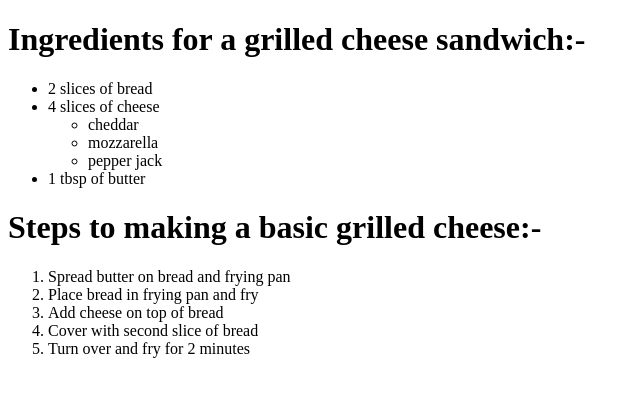
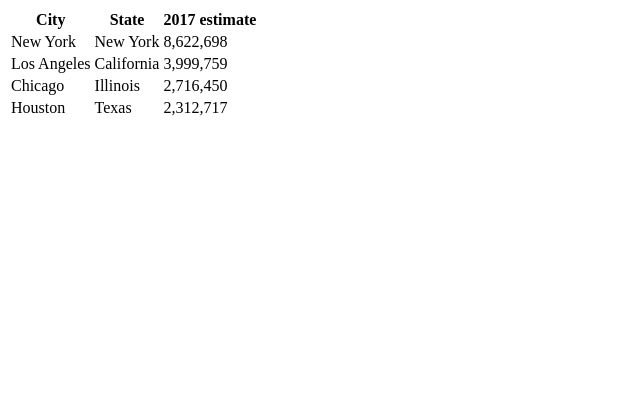
Before and after one commit to Sq-01/oblivion.repo, a plain HTML site: page index.html in a window 1280 px wide. Shown: the whole page, without its empty margins (0-640 px from the left). Drawn offline with Linux system fonts and the light colour scheme.

Commit message:
Add files via upload
HTML tables lab

```diff
--- a/index.html
+++ b/index.html
@@ -1,29 +1,39 @@
 <!DOCTYPE html>
 <html lang="en">
   <head>
-    <title>Lists Lab</title>
+    <meta charset="UTF-8" />
+    <meta name="viewport" content="width=device-width, initial-scale=1.0" />
+    <meta http-equiv="X-UA-Compatible" content="ie=edge" />
+    <title>HTML Tables</title>
   </head>
   <body>
-    <!-- Write your HTML in this file -->
-    <h1>Ingredients for a grilled cheese sandwich:-</h1>
-    <ul>
-      <li>2 slices of bread</li>
-      <li>4 slices of cheese
-        <ul>
-          <li>cheddar</li>
-          <li>mozzarella</li>
-          <li>pepper jack</li>
-        </ul>
-      </li>
-      <li>1 tbsp of butter</li>
-    </ul>
-    <h1>Steps to making a basic grilled cheese:-</h1>
-    <ol>
-      <li>Spread butter on bread and frying pan</li>
-      <li>Place bread in frying pan and fry</li>
-      <li>Add cheese on top of bread</li>
-      <li>Cover with second slice of bread</li>
-      <li>Turn over and fry for 2 minutes</li>
-    </ol>
+    <!-- Write your HTML here -->
+    <table>
+      <tr>
+        <th>City</th>
+        <th>State</th>
+        <th>2017 estimate</th>
+      </tr>
+      <tr>
+        <td>New York</td>
+        <td>New York</td>
+        <td>8,622,698</td>
+      </tr>
+      <tr>
+        <td>Los Angeles</td>
+        <td>California</td>
+        <td>3,999,759</td>
+      </tr>
+      <tr>
+        <td>Chicago</td>
+        <td>Illinois</td>
+        <td>2,716,450</td>
+      </tr>
+      <tr>
+        <td>Houston</td>
+        <td>Texas</td>
+        <td>2,312,717</td>
+      </tr>
+    </table>
   </body>
 </html>
```
